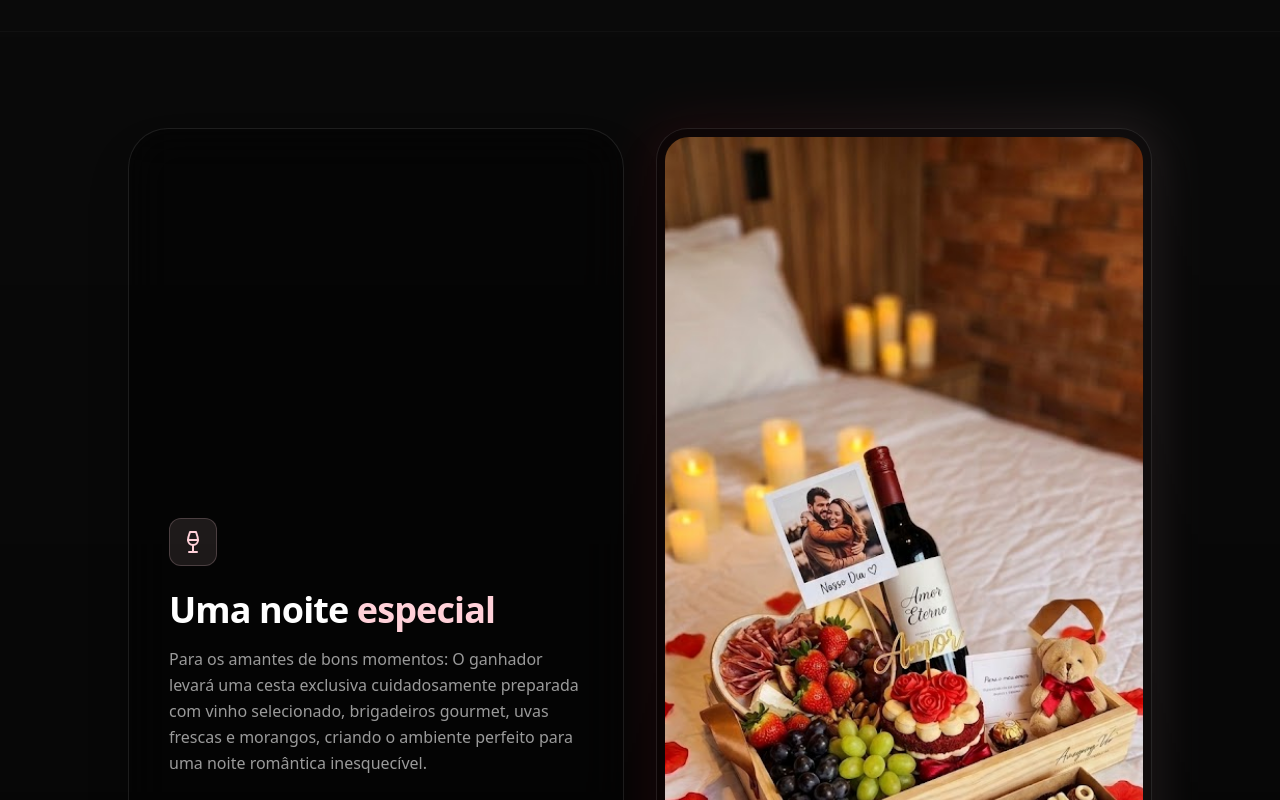
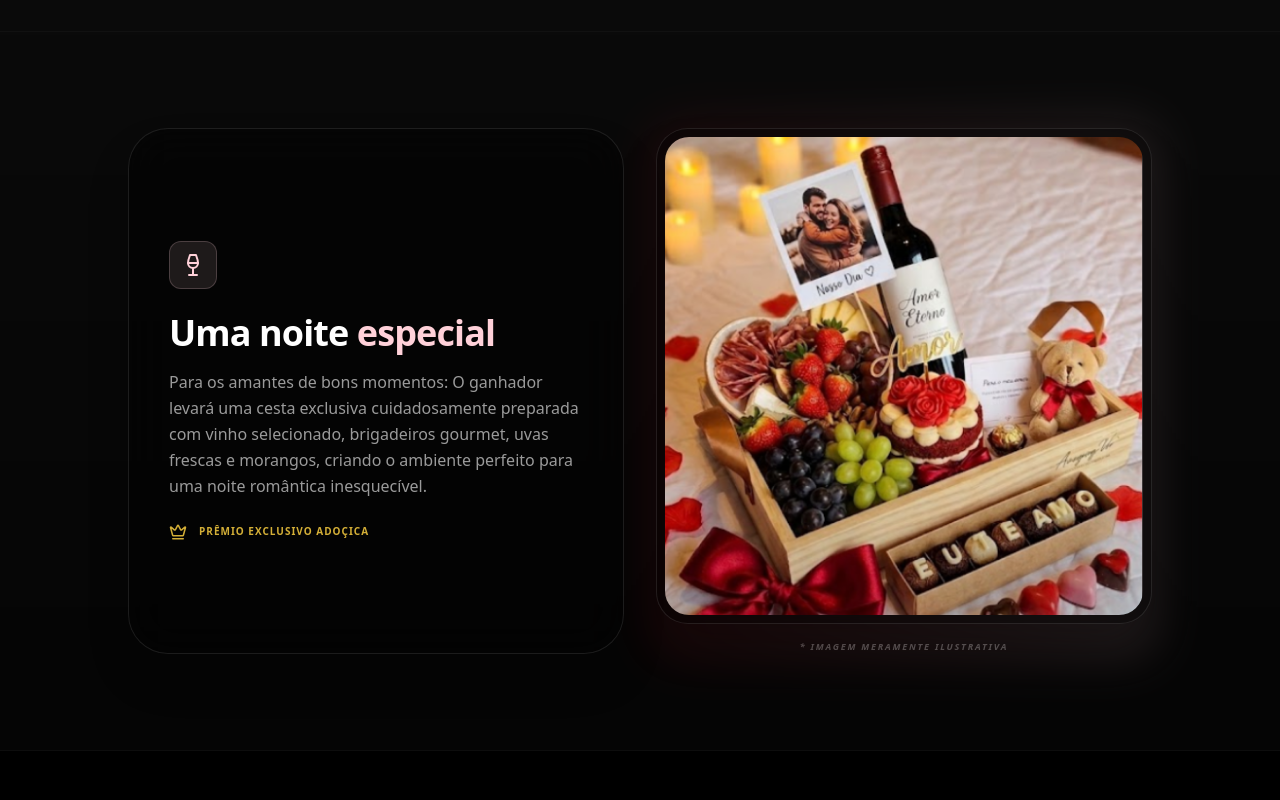
Before and after one commit to leonardomasui/rifa-adocica, a React (Vite) app: page / in a window 1280 px wide. Shown: the part 1000-1800 px from the top of the page. Built offline with nearby package versions, Linux system fonts and the light colour scheme; no server answers.

Commit message:
Update product image and set aspect ratio to square

```diff
--- a/src/App.jsx
+++ b/src/App.jsx
@@ -296,7 +296,7 @@ function App() {
             {/* Bloco da Imagem */}
             <div className="relative group">
               <div className="absolute -inset-2 bg-gradient-to-r from-rifa-red to-rifa-pink rounded-[32px] blur-xl opacity-10 group-hover:opacity-20 transition-opacity duration-700"></div>
-              <div className="relative glass-card p-2 rounded-[32px] border border-white/20 overflow-hidden shadow-2xl h-full min-h-[350px]">
+              <div className="relative glass-card p-2 rounded-[32px] border border-white/20 overflow-hidden shadow-2xl aspect-square">
                 <img
                   src="/cesta.jpg"
                   alt="Cesta Romântica Rifa Adoçica"
```
Also changed, not shown: public/cesta.jpg.
